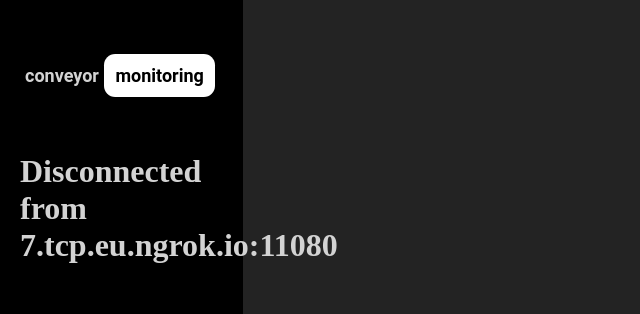
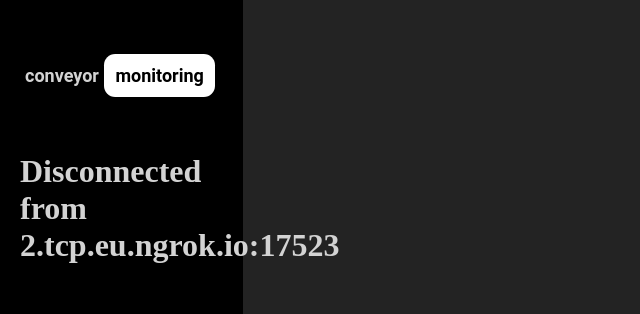
Before and after one commit to vadgus/debug, a plain HTML site: page index.html in a window 1280 px wide. Shown: the top 314 px of the page, 0-640 px from the left. Drawn offline with nearby package versions, Linux system fonts and the light colour scheme.

Commit message:
Update index.html

```diff
--- a/index.html
+++ b/index.html
@@ -164,7 +164,7 @@
 
 <script>
     // const websocket_url = 'localhost:18765';
-    const websocket_url = '7.tcp.eu.ngrok.io:11080';
+    const websocket_url = '2.tcp.eu.ngrok.io:17523';
 
     const websocket_emulator_url = ''
     const ws_reconnect_time_milliseconds = 1000
```
